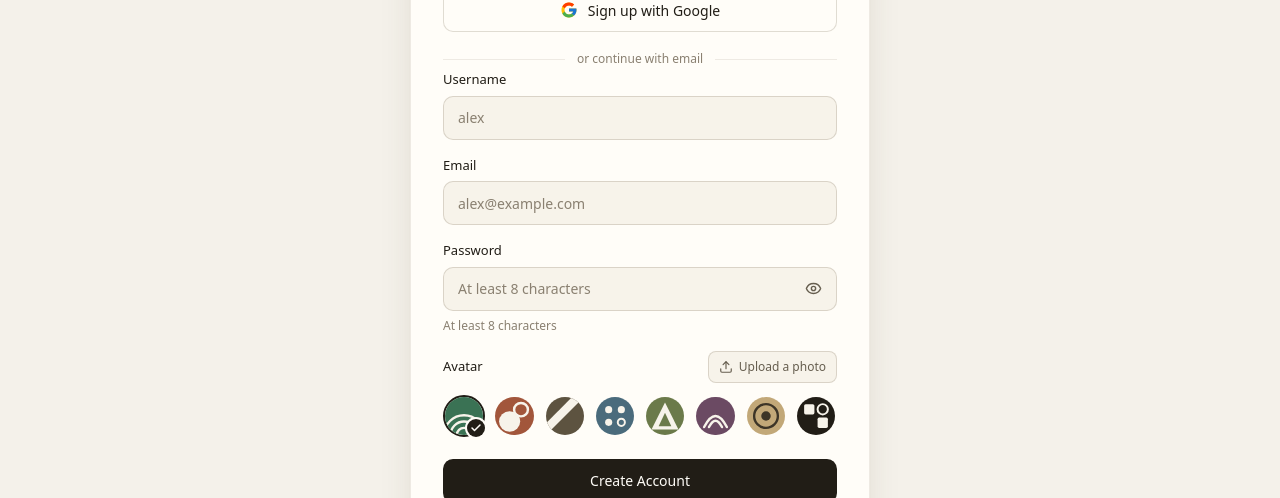
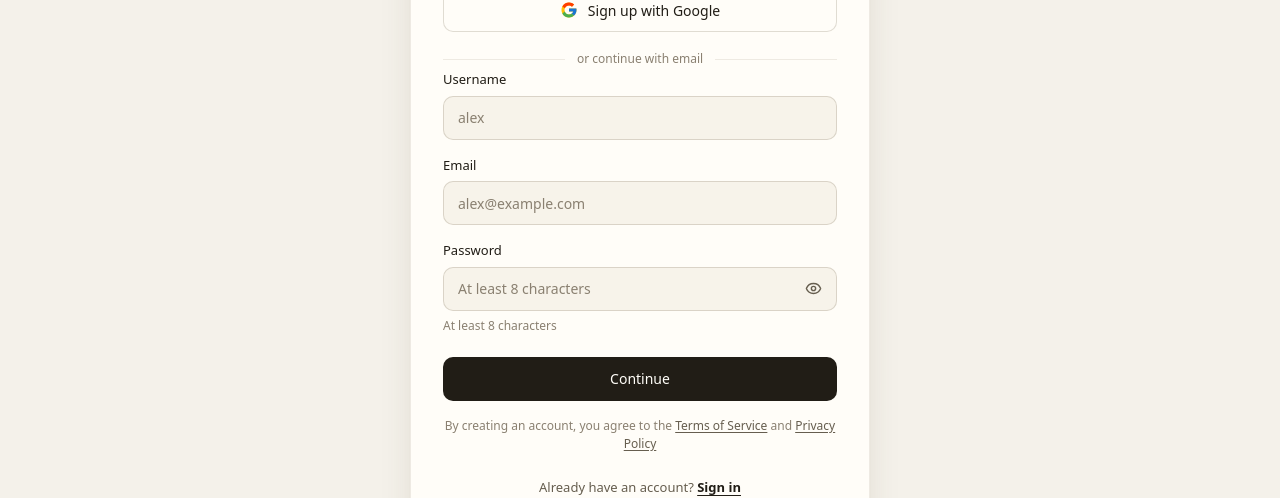
Before and after one commit to itsameed/ft_transcendence, a React (Vite) app in the folder frontend/: page /signup in a window 1280 px wide. Shown: the part 302-800 px from the top of the page. Built offline with nearby package versions, Linux system fonts and the light colour scheme; no server answers.

Commit message:
Refactor signup form into 2-step flow with credentials and avatar steps

```diff
--- a/frontend/src/pages/Signup.tsx
+++ b/frontend/src/pages/Signup.tsx
@@ -1,6 +1,6 @@
-import { useEffect, useState } from 'react'
+import { useCallback, useEffect, useRef, useState } from 'react'
 import { Link, useNavigate } from 'react-router-dom'
-import { Eye, EyeOff, LoaderCircle, Moon, Split, Sun } from 'lucide-react'
+import { ArrowLeft, Eye, EyeOff, LoaderCircle, Moon, Split, Sun } from 'lucide-react'
 import { useTheme } from '../lib/useTheme'
 import { AvatarPicker } from '../components/ui/AvatarPicker'
 import { Button } from '../components/ui/Button'
@@ -9,18 +9,31 @@ import { Logo } from '../components/layout/Sidebar'
 import { DEFAULT_AVATARS } from '../lib/avatars'
 import styles from './Signup.module.css'
 
+type Step = 1 | 2
+
 export function Signup() {
    const navigate = useNavigate()
    const { dark, toggle } = useTheme()
+
+   // ── Step state ───────────────────────────────────
+   const [step, setStep] = useState<Step>(1)
+   const [direction, setDirection] = useState<'forward' | 'back'>('forward')
+
+   // ── Form fields ──────────────────────────────────
    const [username, setUsername] = useState('')
    const [email, setEmail] = useState('')
    const [password, setPassword] = useState('')
    const [passwordVisible, setPasswordVisible] = useState(false)
    const [error, setError] = useState<string | null>(null)
    const [loading, setLoading] = useState(false)
+
+   // ── Avatar ───────────────────────────────────────
    const [avatarId, setAvatarId] = useState<string>(DEFAULT_AVATARS[0].id)
    const [avatarFile, setAvatarFile] = useState<File | null>(null)
    const [avatarPreview, setAvatarPreview] = useState<string | null>(null)
+
+   // Refs for native validation
+   const credentialsFormRef = useRef<HTMLFormElement>(null)
 
    // Revoke the object URL when the photo is replaced or the page unmounts.
    useEffect(() => {
@@ -38,7 +51,24 @@ export function Signup() {
       setAvatarFile(null)
    }
 
+   // ── Step navigation ──────────────────────────────
+   const goToStep2 = useCallback(() => {
+      setError(null)
 
+      // Let the browser fire its built-in constraint validation UI
+      if (!credentialsFormRef.current?.reportValidity()) return
+
+      setDirection('forward')
+      setStep(2)
+   }, [])
+
+   const goBackToStep1 = useCallback(() => {
+      setError(null)
+      setDirection('back')
+      setStep(1)
+   }, [])
+
+   // ── Submit ───────────────────────────────────────
    const handleSubmit = async (e: React.FormEvent) => {
       e.preventDefault()
       setError(null)
@@ -72,6 +102,9 @@ export function Signup() {
       }
    }
 
+   // ── Shared animation class ───────────────────────
+   const stepClass = direction === 'back' ? styles.stepBack : styles.step
+
    return (
       <div className={styles.authWrapper}>
          <header className={styles.topNav}>
@@ -88,6 +121,7 @@ export function Signup() {
 
          <main className={styles.content}>
             <div className={styles.card}>
+               {/* ── Header (always visible) ─────────────── */}
                <div className={styles.header}>
                   <span className={styles.brandMark} aria-hidden="true">
                      <Split size={18} strokeWidth={2.2} />
@@ -96,10 +130,17 @@ export function Signup() {
                   <p className={styles.subtitle}>Get started tracking and settling group balances</p>
                </div>
 
+               {/* ── Step 1: Credentials ─────────────────── */}
+               {step === 1 && (
+                  <div className={stepClass} key="step-1">
                      <GoogleButton label="Sign up with Google" compact />
                      <OrDivider label="or continue with email" />
 
-               <form className={styles.form} onSubmit={handleSubmit}>
+                     <form
+                        ref={credentialsFormRef}
+                        className={styles.form}
+                        onSubmit={(e) => { e.preventDefault(); goToStep2() }}
+                     >
                         {error && <div className={styles.errorAlert} role="alert">{error}</div>}
 
                         <div className={styles.field}>
@@ -164,6 +205,53 @@ export function Signup() {
                            </p>
                         </div>
 
+                        <Button
+                           type="submit"
+                           variant="primary"
+                           className={styles.submitBtn}
+                        >
+                           Continue
+                        </Button>
+
+                        <p className={styles.legalNotice}>
+                           By creating an account, you agree to the{' '}
+                           <Link to="/terms" className={styles.policyLink}>Terms of Service</Link>
+                           {' '}and{' '}
+                           <Link to="/privacy" className={styles.policyLink}>Privacy Policy</Link>
+                        </p>
+                     </form>
+
+                     <p className={styles.footer}>
+                        Already have an account?{' '}
+                        <Link to="/login" className={styles.link}>
+                           Sign in
+                        </Link>
+                     </p>
+                  </div>
+               )}
+
+               {/* ── Step 2: Avatar & Finish ─────────────── */}
+               {step === 2 && (
+                  <div className={stepClass} key="step-2">
+                     {/* Step indicator */}
+                     <div className={styles.stepIndicator}>
+                        <span className={styles.stepDot} />
+                        <span className={`${styles.stepDot} ${styles.stepDotActive}`} />
+                        <span>Step 2 of 2</span>
+                     </div>
+
+                     <button
+                        type="button"
+                        className={styles.backBtn}
+                        onClick={goBackToStep1}
+                     >
+                        <ArrowLeft size={15} aria-hidden />
+                        Back
+                     </button>
+
+                     <form className={styles.form} onSubmit={handleSubmit}>
+                        {error && <div className={styles.errorAlert} role="alert">{error}</div>}
+
                         <AvatarPicker
                            value={avatarId}
                            onChange={(id) => { setAvatarId(id); clearPhoto() }}
@@ -183,21 +271,9 @@ export function Signup() {
                            {loading && <LoaderCircle className={styles.spinner} size={17} aria-hidden="true" />}
                            {loading ? 'Creating account...' : 'Create Account'}
                         </Button>
-
-                  <p className={styles.legalNotice}>
-                     By creating an account, you agree to the{' '}
-                     <Link to="/terms" className={styles.policyLink}>Terms of Service</Link>
-                     {' '}and{' '}
-                     <Link to="/privacy" className={styles.policyLink}>Privacy Policy</Link>
-                  </p>
                      </form>
-
-               <p className={styles.footer}>
-                  Already have an account?{' '}
-                  <Link to="/login" className={styles.link}>
-                     Sign in
-                  </Link>
-               </p>
+                  </div>
+               )}
             </div>
          </main>
       </div>
```
Lines whose indentation alone changed are shown as unchanged.
